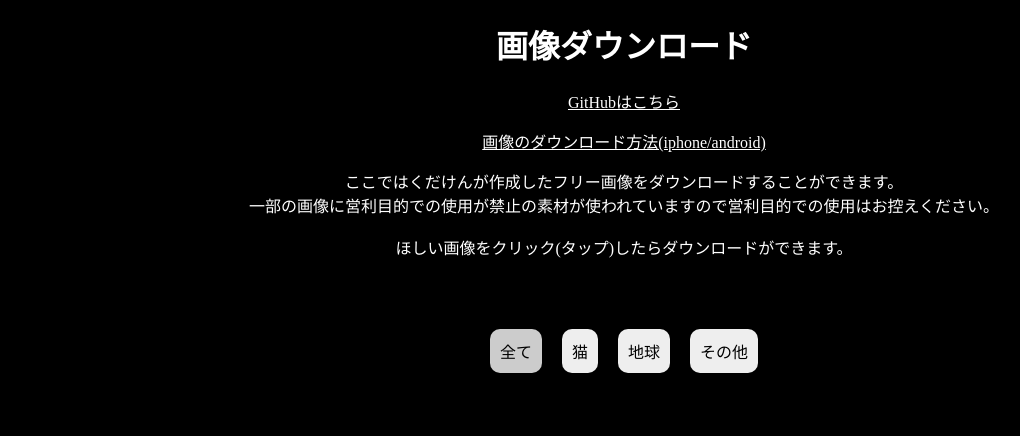
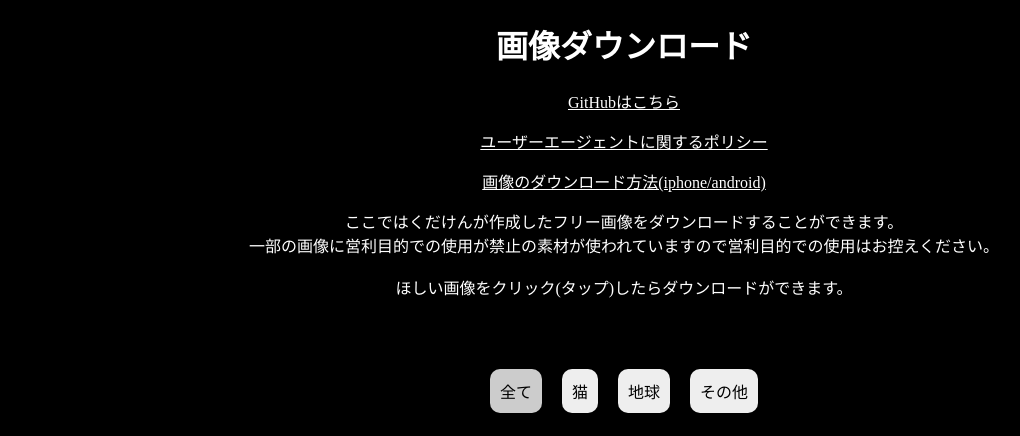
Before and after one commit to kudaken0/image-do, a plain HTML site: page index.html in a window 1280 px wide. Shown: the top 436 px of the page, without its empty margins (16-1036 px from the left). Drawn offline with nearby package versions, Linux system fonts and the light colour scheme; grey boxes are pictures that could not be loaded; a script that the page names is missing.

Commit message:
2023/08/10/ updata

```diff
--- /dev/null
+++ b/css/ua-policy.css
@@ -0,0 +1,11 @@
+body {
+    font-family: Arial, sans-serif;
+    margin: 0;
+    padding: 20px; /* 余白を設定 */
+    max-width: 800px; /* テキストの最大幅を設定 */
+    margin: 0 auto; /* 水平方向に中央寄せ */
+    background-color: black;
+}
+h1,h2,h3,h4,p {
+    color: white;
+}
--- a/index.html
+++ b/index.html
@@ -10,6 +10,7 @@
 <body>
     <h1 class="rollAnime">画像ダウンロード</h1>
     <a href="https://github.com/kudaken0/image-do/" style="color: white;"><p>GitHubはこちら</p></a>
+    <a href="./ua-policy.html" style="color: white;"><p>ユーザーエージェントに関するポリシー</p></a>
     <a href="#" style="color: white;" id="redirectLink"><p>画像のダウンロード方法(iphone/android)</p></a>
     <p>
         <span class="slide-in upAnime">
```
Also changed, not shown: houhou/ua-Android.html (+2 -0 lines), houhou/ua-iphone.html (+2 -0 lines), ua-policy.html (added, +22 -0 lines), css/style.css (line endings or trailing spaces), js/script.js (line endings or trailing spaces), js/ua.js (line endings or trailing spaces).
